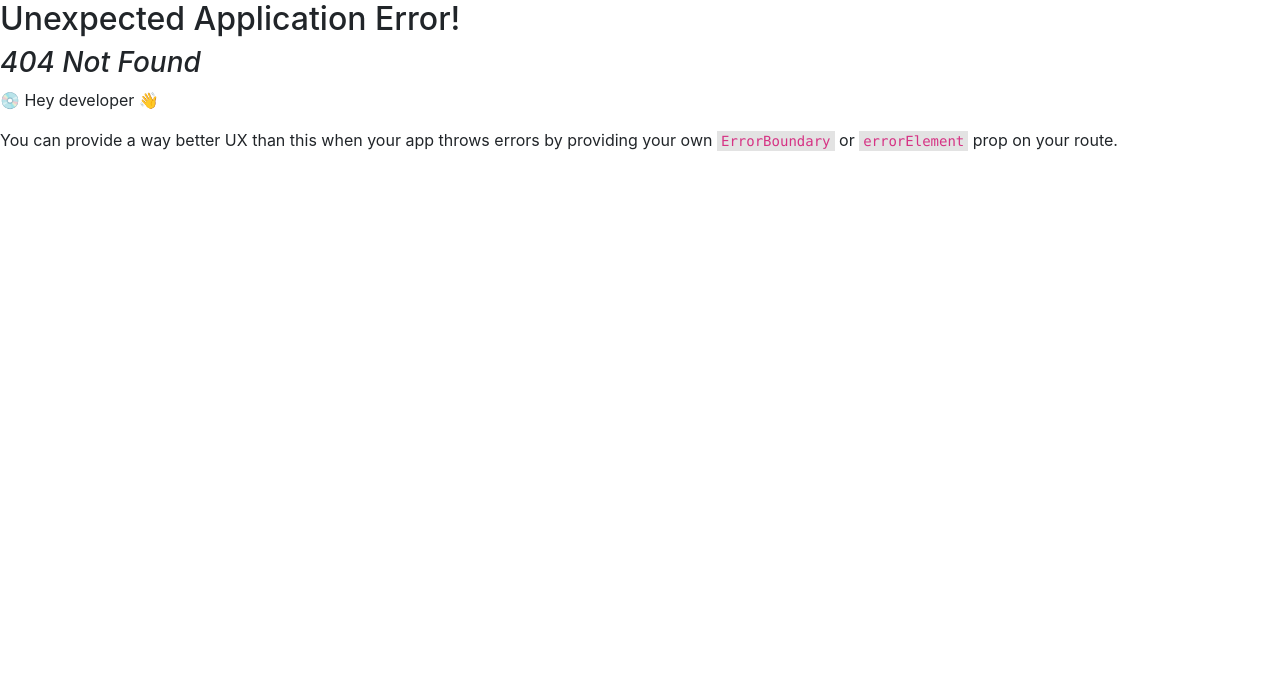
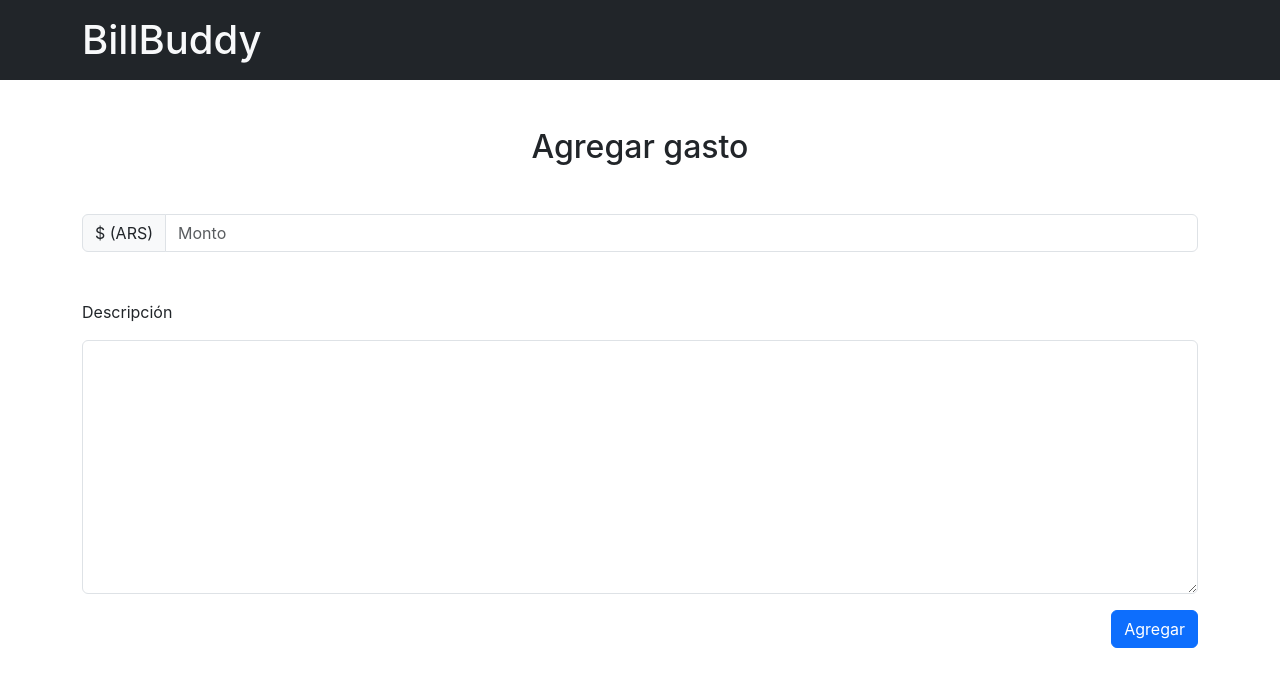
Before and after one commit to julioPinango/Gestion_Grupo22, a React (Create React App) app in the folder web/: page /groups/1/add-expense in a window 1280 px wide. Before the commit this address had no page. Shown: the top 686 px of the page. Built offline with nearby package versions, Linux system fonts and the light colour scheme.

Commit message:
demo mostrada al profesor

```diff
--- /dev/null
+++ b/web/src/routes/AddExpense.js
@@ -0,0 +1,79 @@
+import React, { useState } from "react";
+import Header from "../components/Header";
+import Button from "../components/Button";
+import Footer from "../components/Footer";
+import "./Home.css";
+import { useParams } from "react-router-dom";
+
+function AddExpense() {
+  const [expenses, setExpenses] = useState(0);
+  const [description, setDescription] = useState("");
+  const params = useParams();
+
+  const handleAddExpense = async (e) => {
+    e.preventDefault();
+
+    try {
+      const response = await fetch(`http://localhost:3001/groups/${params.id}/balances`, {
+        method: "POST",
+        headers: {
+            'Content-Type': 'application/json',
+            'Authorization': localStorage.getItem('jwt-token')
+        },
+        body: JSON.stringify({ expenses, description }),
+      });
+
+      {/*if (!response.ok) {
+        const errorData = await response.json();
+        throw new Error(errorData.message);
+      }
+    */}
+      window.location.href = `/groups/${params.id}`;
+    } catch (error) {
+      console.error("Failed to add expense:", error.message);
+      alert("Failed to add expense: " + error.message);
+    }
+  };
+
+  return (
+    <div className="Home">
+      {" "}
+      {}
+      <div>
+        <Header href="/dashboard" />
+      </div>
+      <body>
+        <div class="container text-center mt-5">
+          <form onSubmit={handleAddExpense}>
+            <h2 className="body">Agregar gasto</h2>
+
+            <div class="input-group mb-3 mt-5">
+              <span class="input-group-text">$ (ARS)</span>
+              <input
+                type="number"
+                class="form-control"
+                placeholder="Monto"
+                aria-label="Monto"
+                onChange={(e) => setExpenses(e.target.value)}
+              ></input>
+            </div>
+
+            <div class="mb-3 mt-5">
+              <p class="text-start">Descripción</p>
+              <textarea
+                class="form-control"
+                rows="10"
+                onChange={(e) => setDescription(e.target.value)}
+              ></textarea>
+            </div>
+
+            <Button text="Agregar" />
+          </form>
+        </div>
+      </body>
+     {/* <div> <Footer /> </div> */}
+    </div>
+  );
+}
+
+export default AddExpense;
--- a/web/src/routes/CreateGroup.js
+++ b/web/src/routes/CreateGroup.js
@@ -5,12 +5,11 @@ import Header from "../components/Header";
 import Button from "../components/Button";
 import Footer from "../components/Footer";
 import "./Home.css";
+import { Link } from 'react-router-dom';
 
 function CreateGroup() {
   const [name, setName] = useState("");
-  const [balance, setBalance] = useState("");
   const [description, setDescription] = useState("");
-  const [members, setMembers] = useState([]);
 
   const navigate = useNavigate(); // useNavigate hook from react-router-dom
   const token = localStorage.getItem("jwt-token");
@@ -21,12 +20,11 @@ function CreateGroup() {
         method: "POST",
         headers: {
           "Content-Type": "application/json",
-          Authorization: token // Use Bearer token
+          Authorization: token, // Use Bearer token
         },
         body: JSON.stringify({
           name,
           description,
-          members,
         }),
       });
 
@@ -37,10 +35,10 @@ function CreateGroup() {
       }
 
       console.log(data);
-      const groupId = data.groupId; //
+      //const groupId = data.groupId; //
 
       // Redirect to the group page
-      navigate(`/groups/${groupId}`);
+      navigate('/groups');
     } catch (error) {
       console.error("Error creando el grupo:", error.message);
       alert("No se pudo crear el grupo: " + error.message);
@@ -58,9 +56,9 @@ function CreateGroup() {
   };
 
   return (
-    <div className="Home">
+    <div className="Home text-center">
       <div>
-        <Header href="/dashboard" />
+        <Header href="/groups" />
       </div>
       <body>
         <form className="form" onSubmit={handleCreateGroup}>
@@ -80,7 +78,7 @@ function CreateGroup() {
             onChange={(e) => setDescription(e.target.value)}
           />
 
-          <label className="sr-only">Usuarios añadidos</label>
+          {/*<label className="sr-only">Usuarios añadidos</label>
           <input
             type="text"
             value={members}
@@ -93,10 +91,11 @@ function CreateGroup() {
             value={balance}
             onChange={(e) => setBalance(e.target.value)}
           />
-
-          <div className="container text-right mt-5">
+  */}
+          <div className="container text-right mt-5 text-center">
             <Button text="Crear grupo" />
           </div>
+
         </form>
       </body>
       <div></div>
--- a/web/src/routes/Group.js
+++ b/web/src/routes/Group.js
@@ -1,5 +1,7 @@
 import React, { useState, useEffect } from "react";
 import { useParams } from "react-router-dom";
+import { useNavigate, Link } from 'react-router-dom';
+import Header from "../components/Header";
 
 const Group = () => {
   const [users, setUsers] = useState([]);
@@ -26,6 +28,7 @@ const Group = () => {
 
     fetchGroup();
   }, [params.id]);
+  const navigate = useNavigate();
 
 
 
@@ -84,8 +87,28 @@ const Group = () => {
   };
 
   return (
+    <div className="text-center"> {/* Center the content */}
     <div>
-      <table className="table table-striped">
+        <Header href="/groups" />
+      </div>
+      <form className="form" onSubmit={(e) => e.preventDefault()}>
+        <label htmlFor="add-user">Usuario a agregar</label>
+        <input
+          type="text"
+          id="add-user"
+          value={usuarioAAgregar}
+          onChange={(e) => setUsuarioAAgregar(e.target.value)}
+        />
+        <button
+          type="button"
+          className="btn btn-primary"
+          onClick={() => addMember(usuarioAAgregar)}
+        >
+          Agregar participante
+        </button>
+      </form>
+      <div className="table-responsive">
+      <table className="table table-striped table-sm">
         <thead>
           <tr>
             <th scope="col">#</th>
@@ -110,27 +133,21 @@ const Group = () => {
                 >
                   Eliminar participante
                 </button>
+                <Link to={`/groups/${params.id}/add-expense`}>
+
+                <button
+                  type="button"
+                  className="btn btn-primary"
+                  >
+                  Asignar gasto
+                </button>
+                  </Link>
               </td>
             </tr>
           ))}
         </tbody>
       </table>
-      <form className="form" onSubmit={(e) => e.preventDefault()}>
-        <label htmlFor="add-user">Usuario a agregar</label>
-        <input
-          type="text"
-          id="add-user"
-          value={usuarioAAgregar}
-          onChange={(e) => setUsuarioAAgregar(e.target.value)}
-        />
-        <button
-          type="button"
-          className="btn btn-primary"
-          onClick={() => addMember(usuarioAAgregar)}
-        >
-          Agregar participante
-        </button>
-      </form>
+      </div>
     </div>
   );
 };
```
Also changed, not shown: web/src/index.js (+35 -30 lines).
